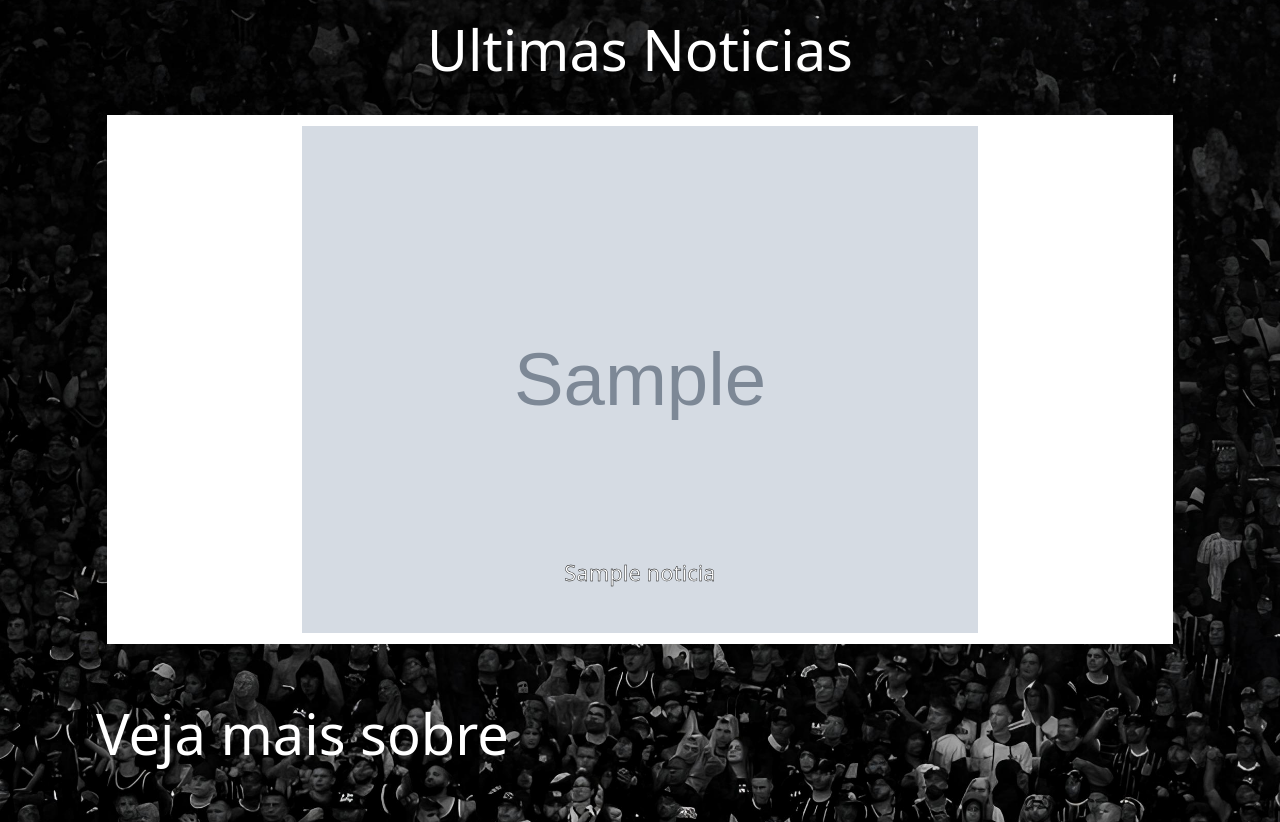
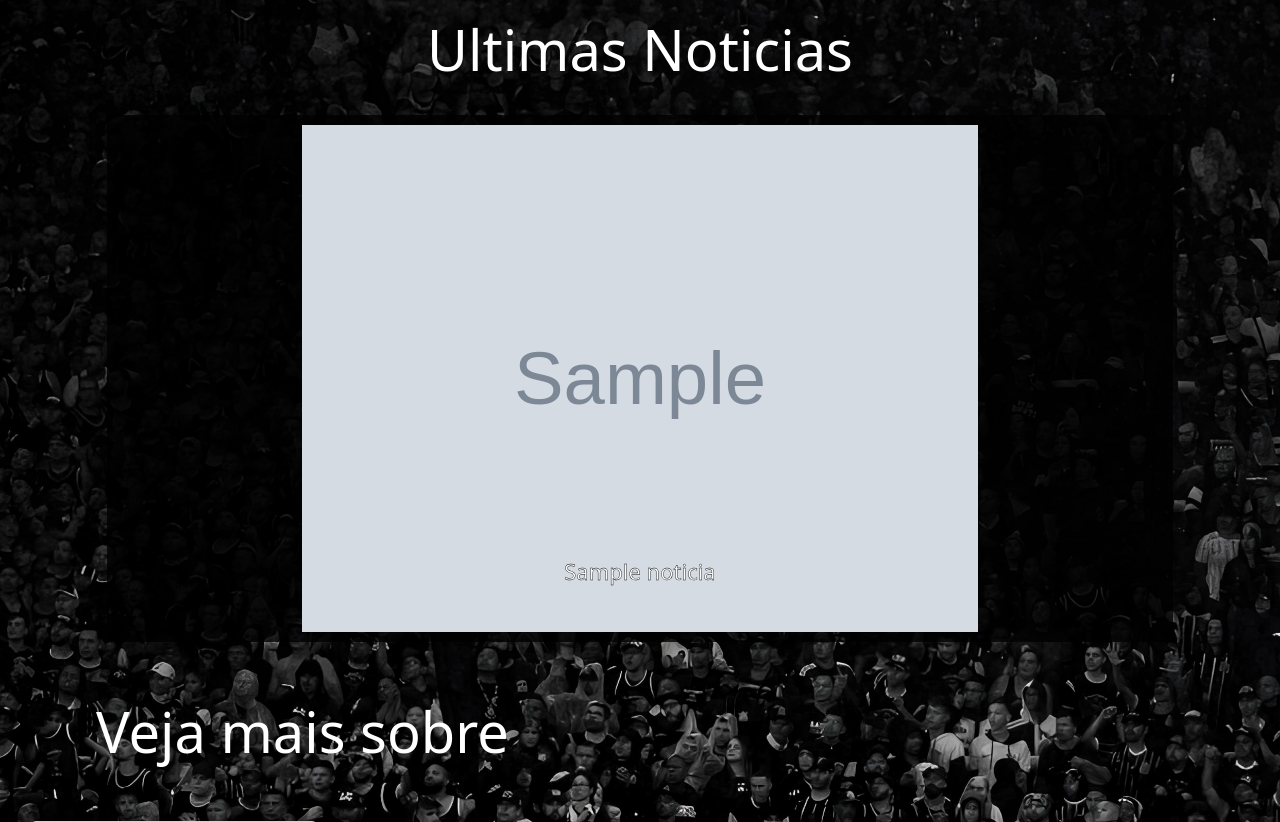
Before and after one commit to FaelSantoss/challenge2_classPW, a Flask app: template src/ui/templates/homepage.html in a window 1280 px wide. Shown: the part 56-878 px from the top of the page. Run offline with Flask 3, Linux system fonts and the light colour scheme; the template is opened without the code that fills it: most values are stand-ins (such as "Sample title", 1, 10 or a date in 2020); grey boxes marked "Sample" are stand-in pictures.

Commit message:
update carrousel color

```diff
--- a/src/ui/templates/noticia_carousel/index.html
+++ b/src/ui/templates/noticia_carousel/index.html
@@ -1,5 +1,5 @@
 {% if noticias | length == 1 %}
-<div class="container border border-white bg-white my-2 col-sm-10" style="padding: 10px;">
+<div class="container bg-black my-2 col-sm-10 bg-color-black" style="--bs-bg-opacity:.8; padding: 10px;">
   <div class="row justify-content-center">
     <div id="carouselExampleCaptions" class="carousel slide" style="max-width: 700px;">
       <div class="carousel-inner ">
@@ -14,7 +14,7 @@
   </div>
 </div>
 {% elif noticias | length == 2 %}
-<div class="container border border-white bg-white my-2 col-sm-10" style="padding: 10px;">
+<div class="container bg-black my-2 col-sm-10 bg-color-black" style="--bs-bg-opacity:.8; padding: 10px;">
   <div class="row justify-content-center">
     <div id="carouselExampleCaptions" class="carousel slide" style="max-width: 700px;">
       <div class="carousel-indicators">
@@ -47,7 +47,7 @@
   </div>
 </div>
 {% elif noticias | length >= 3 %}
-<div class="container border border-white bg-white my-2 col-sm-10" style="padding: 10px;">
+<div class="container bg-black my-2 col-sm-10 bg-color-black" style="--bs-bg-opacity:.8; padding: 10px;">
     <div class="row justify-content-center">
       <div id="carouselExampleCaptions" class="carousel slide" style="max-width: 700px;">
         <div class="carousel-indicators">
```
Also changed, not shown: src/ui/static/uploads/Captura_de_tela_de_2024-05-23_14-40-06.png (deleted).
